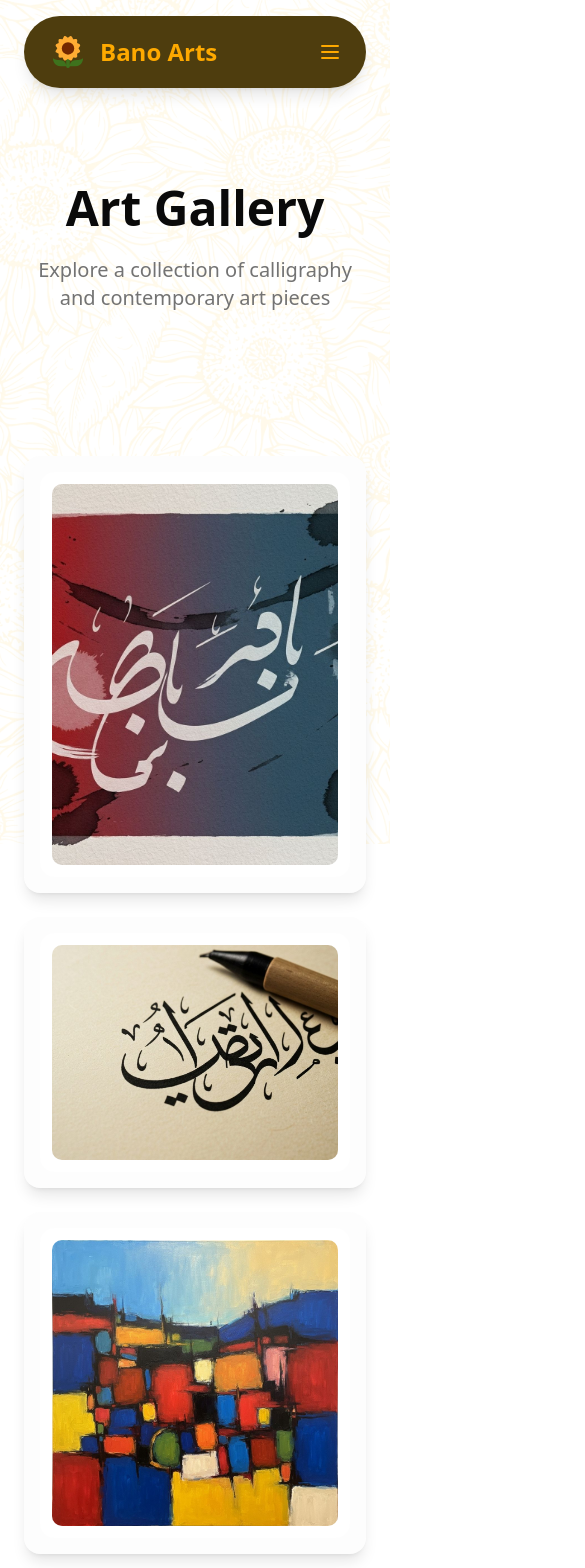
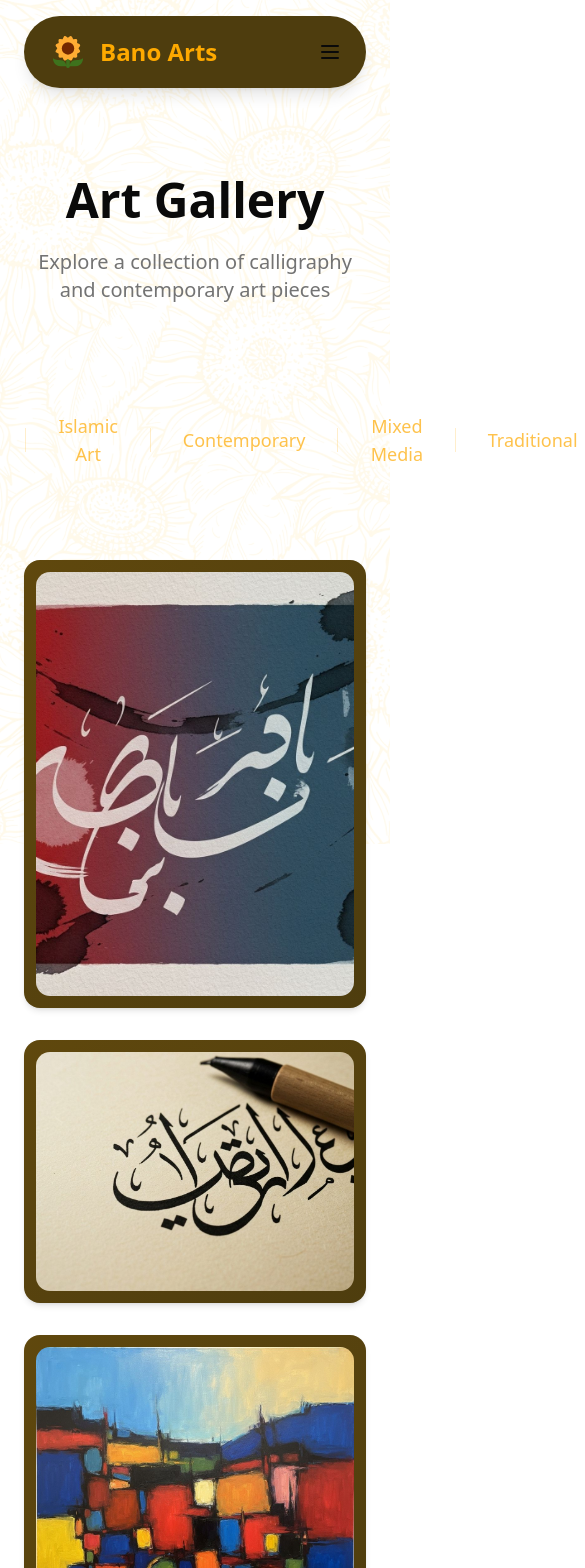
Before and after one commit to m-zulqi/bano-arts, a React (Vite) app: page /gallery in a window 390 px wide. Shown: the top 1568 px of the page, 585 px wide, since content can reach past the window. Built offline with nearby package versions, Linux system fonts and the light colour scheme.

Commit message:
Modify the image gallery

```diff
--- a/src/App.jsx
+++ b/src/App.jsx
@@ -1,4 +1,5 @@
 import { Routes, Route } from "react-router-dom"
+import Layout from "./components/layout"
 import HomePage from "./pages/HomePage"
 import AboutPage from "./pages/AboutPage"
 import GalleryPage from "./pages/GalleryPage"
@@ -6,12 +7,14 @@ import ContactPage from "./pages/ContactPage"
 
 function App() {
   return (
+    <Layout>
       <Routes>
         <Route path="/" element={<HomePage />} />
         <Route path="/about" element={<AboutPage />} />
         <Route path="/gallery" element={<GalleryPage />} />
         <Route path="/contact" element={<ContactPage />} />
       </Routes>
+    </Layout>
   )
 }
 
--- /dev/null
+++ b/src/components/image-modal.jsx
@@ -0,0 +1,73 @@
+import { motion, AnimatePresence } from "framer-motion";
+import { X, Download } from "lucide-react";
+import { Button } from "@/components/ui/button";
+
+export default function ImageModal({ image, onClose }) {
+  if (!image) return null;
+
+  const handleDownload = async () => {
+    try {
+      const response = await fetch(image.src);
+      const blob = await response.blob();
+      const url = window.URL.createObjectURL(blob);
+      const link = document.createElement('a');
+      link.href = url;
+      link.download = `${image.title}.jpg`;
+      document.body.appendChild(link);
+      link.click();
+      document.body.removeChild(link);
+      window.URL.revokeObjectURL(url);
+    } catch (error) {
+      console.error('Error downloading image:', error);
+    }
+  };
+
+  return (
+    <AnimatePresence>
+      <motion.div
+        initial={{ opacity: 0 }}
+        animate={{ opacity: 1 }}
+        exit={{ opacity: 0 }}
+        className="fixed inset-0 bg-black/90 z-50 flex items-center justify-center p-4 md:p-8"
+      >
+        <div className="absolute top-4 right-4 flex items-center gap-2">
+          <Button
+            onClick={handleDownload}
+            variant="ghost"
+            size="icon"
+            className="text-white hover:text-[#fea900] rounded-full"
+          >
+            <Download className="w-6 h-6" />
+          </Button>
+          <Button
+            onClick={onClose}
+            variant="ghost"
+            size="icon"
+            className="text-white hover:text-[#fea900] rounded-full"
+          >
+            <X className="w-6 h-6" />
+          </Button>
+        </div>
+
+        <motion.div
+          initial={{ scale: 0.9, opacity: 0 }}
+          animate={{ scale: 1, opacity: 1 }}
+          exit={{ scale: 0.9, opacity: 0 }}
+          className="relative max-w-5xl w-full mx-auto"
+        >
+          <div className="relative aspect-[16/9] w-full">
+            <img
+              src={image.src}
+              alt={image.title}
+              className="w-full h-full object-contain rounded-lg"
+            />
+          </div>
+          <div className="absolute bottom-0 left-0 right-0 p-6 bg-gradient-to-t from-black/80 via-black/40 to-transparent">
+            <h3 className="text-white text-2xl font-bold mb-2">{image.title}</h3>
+            <p className="text-white/80">{image.description}</p>
+          </div>
+        </motion.div>
+      </motion.div>
+    </AnimatePresence>
+  );
+}
--- /dev/null
+++ b/src/components/layout.jsx
@@ -0,0 +1,14 @@
+import Navbar from "./navbar"
+import Footer from "./footer"
+
+export default function Layout({ children }) {
+  return (
+    <div className="min-h-screen flex flex-col">
+      <Navbar />
+      <main className="flex-grow pt-24"> {/* Added padding-top to account for fixed navbar */}
+        {children}
+      </main>
+      <Footer />
+    </div>
+  )
+}
--- a/src/components/navbar.jsx
+++ b/src/components/navbar.jsx
@@ -7,7 +7,7 @@ export default function Navbar() {
   const [isOpen, setIsOpen] = useState(false)
 
   return (
-    <nav className="w-full px-6 py-4 relative">
+    <nav className="w-full px-6 py-4 fixed top-0 left-0 right-0 z-50">
       <div className="max-w-7xl mx-auto bg-[#4e3d0e] backdrop-blur-sm rounded-full px-6 py-4 shadow-lg">
         <div className="flex items-center justify-between">
           {/* Logo and Title - Left */}
@@ -55,7 +55,7 @@ export default function Navbar() {
 
           {/* Hamburger Button - Mobile */}
           <button
-            className="md:hidden text-[#fea900] hover:text-[#e0b481] transition-colors"
+            className="md:hidden text-foreground hover:text-primary transition-colors"
             onClick={() => setIsOpen(!isOpen)}
           >
             <svg
@@ -92,7 +92,7 @@ export default function Navbar() {
             animate={{ opacity: 1, y: 0 }}
             exit={{ opacity: 0, y: -20 }}
             transition={{ duration: 0.2 }}
-            className="absolute top-24 left-4 right-4 bg-[#4e3d0e] rounded-2xl shadow-lg p-6 md:hidden z-50"
+            className="absolute top-24 left-4 right-4 bg-[#4e3d0e] rounded-2xl shadow-lg p-6 md:hidden"
           >
             <div className="flex flex-col space-y-4">
               <Link
--- /dev/null
+++ b/src/data/gallery-data.json
@@ -0,0 +1,98 @@
+[
+  {
+    "id": 1,
+    "category": "Calligraphy",
+    "src": "/gallery/abstract-calligraphy-art.jpg",
+    "title": "Abstract Harmony",
+    "description": "Contemporary interpretation of classical Arabic calligraphy with modern color palette",
+    "dimensions": "portrait"
+  },
+  {
+    "id": 2,
+    "category": "Islamic Art",
+    "src": "/gallery/traditional-islamic-calligraphy.jpg",
+    "title": "Sacred Verses",
+    "description": "Traditional Islamic calligraphy featuring Quranic verses in gold and black",
+    "dimensions": "landscape"
+  },
+  {
+    "id": 3,
+    "category": "Contemporary",
+    "src": "/gallery/contemporary-art-painting.jpg",
+    "title": "Modern Expression",
+    "description": "Mixed media artwork combining calligraphy with contemporary painting techniques",
+    "dimensions": "square"
+  },
+  {
+    "id": 4,
+    "category": "Mixed Media",
+    "src": "/gallery/minimalist-calligraphy-design.jpg",
+    "title": "Minimalist Beauty",
+    "description": "Clean, minimalist approach to Arabic calligraphy with emphasis on negative space",
+    "dimensions": "portrait"
+  },
+  {
+    "id": 5,
+    "category": "Traditional",
+    "src": "/gallery/ornate-islamic-art-pattern.jpg",
+    "title": "Ornate Patterns",
+    "description": "Intricate Islamic geometric patterns combined with flowing calligraphic elements",
+    "dimensions": "square"
+  },
+  {
+    "id": 6,
+    "category": "Modern Typography",
+    "src": "/gallery/modern-arabic-typography.jpg",
+    "title": "Typography Fusion",
+    "description": "Modern Arabic typography design with contemporary color schemes",
+    "dimensions": "landscape"
+  },
+  {
+    "id": 7,
+    "category": "Watercolor Art",
+    "src": "/gallery/watercolor-calligraphy-art.jpg",
+    "title": "Watercolor Dreams",
+    "description": "Delicate watercolor techniques applied to traditional calligraphic forms",
+    "dimensions": "portrait"
+  },
+  {
+    "id": 8,
+    "category": "Landscape Calligraphy",
+    "src": "/landscape-painting-with-calligraphy.jpg",
+    "title": "Nature's Script",
+    "description": "Landscape painting enhanced with poetic calligraphy overlay",
+    "dimensions": "landscape"
+  },
+  {
+    "id": 9,
+    "category": "Gold Leaf",
+    "src": "/gold-leaf-calligraphy.jpg",
+    "title": "Golden Elegance",
+    "description": "Luxurious gold leaf application on traditional black calligraphy",
+    "dimensions": "square"
+  },
+  {
+    "id": 10,
+    "category": "Mixed Media",
+    "src": "/contemporary-mixed-media.jpg",
+    "title": "Mixed Media Innovation",
+    "description": "Innovative combination of digital and traditional calligraphy techniques",
+    "dimensions": "portrait"
+  },
+  {
+    "id": 11,
+    "category": "Spiritual Art",
+    "src": "/spiritual-art-piece.jpg",
+    "title": "Spiritual Journey",
+    "description": "Meditative artwork exploring themes of spirituality through calligraphy",
+    "dimensions": "landscape"
+  },
+  {
+    "id": 12,
+    "category": "Modern Islamic Art",
+    "src": "/modern-islamic-art.jpg",
+    "title": "Contemporary Islamic Art",
+    "description": "Modern interpretation of Islamic art principles with bold color choices",
+    "dimensions": "square"
+  }
+]
--- a/src/pages/AboutPage.jsx
+++ b/src/pages/AboutPage.jsx
@@ -1,8 +1,6 @@
 "use client"
 
 import { motion } from "framer-motion"
-import Navbar from "@/components/navbar"
-import Footer from "@/components/footer"
 
 export default function AboutPage() {
   return (
@@ -14,8 +12,6 @@ export default function AboutPage() {
           backgroundImage: "url('/images/sunflower-bg.jpg')",
         }}
       />
-
-      <Navbar />
 
       <main className="relative z-10">
         {/* Header */}
@@ -136,8 +132,6 @@ export default function AboutPage() {
           </div>
         </section>
       </main>
-
-      <Footer />
     </div>
   )
 }
--- a/src/pages/GalleryPage.jsx
+++ b/src/pages/GalleryPage.jsx
@@ -1,99 +1,27 @@
 "use client"
 
-import { motion } from "framer-motion"
-import Navbar from "@/components/navbar"
-import Footer from "@/components/footer"
-
-const artworks = [
-  {
-    id: 1,
-    src: "/gallery/abstract-calligraphy-art.jpg",
-    title: "Abstract Harmony",
-    description: "Contemporary interpretation of classical Arabic calligraphy with modern color palette",
-    dimensions: "portrait",
-  },
-  {
-    id: 2,
-    src: "/gallery/traditional-islamic-calligraphy.jpg",
-    title: "Sacred Verses",
-    description: "Traditional Islamic calligraphy featuring Quranic verses in gold and black",
-    dimensions: "landscape",
-  },
-  {
-    id: 3,
-    src: "/gallery/contemporary-art-painting.jpg",
-    title: "Modern Expression",
-    description: "Mixed media artwork combining calligraphy with contemporary painting techniques",
-    dimensions: "square",
-  },
-  {
-    id: 4,
-    src: "/gallery/minimalist-calligraphy-design.jpg",
-    title: "Minimalist Beauty",
-    description: "Clean, minimalist approach to Arabic calligraphy with emphasis on negative space",
-    dimensions: "portrait",
-  },
-  {
-    id: 5,
-    src: "/gallery/ornate-islamic-art-pattern.jpg",
-    title: "Ornate Patterns",
-    description: "Intricate Islamic geometric patterns combined with flowing calligraphic elements",
-    dimensions: "square",
-  },
-  {
-    id: 6,
-    src: "/gallery/modern-arabic-typography.jpg",
-    title: "Typography Fusion",
-    description: "Modern Arabic typography design with contemporary color schemes",
-    dimensions: "landscape",
-  },
-  {
-    id: 7,
-    src: "/gallery/watercolor-calligraphy-art.jpg",
-    title: "Watercolor Dreams",
-    description: "Delicate watercolor techniques applied to traditional calligraphic forms",
-    dimensions: "portrait",
-  },
-  {
-    id: 8,
-    src: "/gallery/landscape-painting-with-calligraphy.jpg",
-    title: "Nature's Script",
-    description: "Landscape painting enhanced with poetic calligraphy overlay",
-    dimensions: "landscape",
-  },
-  {
-    id: 9,
-    src: "/gallery/gold-leaf-calligraphy.jpg",
-    title: "Golden Elegance",
-    description: "Luxurious gold leaf application on traditional black calligraphy",
-    dimensions: "square",
-  },
-  {
-    id: 10,
-    src: "/gallery/contemporary-mixed-media.jpg",
-    title: "Mixed Media Innovation",
-    description: "Innovative combination of digital and traditional calligraphy techniques",
-    dimensions: "portrait",
-  },
-  {
-    id: 11,
-    src: "/gallery/spiritual-art-piece.jpg",
-    title: "Spiritual Journey",
-    description: "Meditative artwork exploring themes of spirituality through calligraphy",
-    dimensions: "landscape",
-  },
-  {
-    id: 12,
-    src: "/gallery/modern-islamic-art.jpg",
-    title: "Contemporary Islamic Art",
-    description: "Modern interpretation of Islamic art principles with bold color choices",
-    dimensions: "square",
-  },
-]
+import { useState, useEffect } from "react"
+import { motion, AnimatePresence } from "framer-motion"
+import galleryData from "../data/gallery-data.json"
+import ImageModal from "@/components/image-modal"
 
 export default function GalleryPage() {
+  const [activeCategory, setActiveCategory] = useState("All")
+  const [filteredArtworks, setFilteredArtworks] = useState([])
+  const [selectedImage, setSelectedImage] = useState(null)
+
+  const categories = ["All", "Calligraphy", "Islamic Art", "Contemporary", "Mixed Media", "Traditional"]
+
+  useEffect(() => {
+    if (activeCategory === "All") {
+      setFilteredArtworks(galleryData)
+    } else {
+      setFilteredArtworks(galleryData.filter((artwork) => artwork.category === activeCategory))
+    }
+  }, [activeCategory])
+
   return (
-    <div className="min-h-screen relative">
+    <div className="relative">
       {/* Background Pattern */}
       <div
         className="fixed inset-0 bg-cover bg-center bg-repeat opacity-10 z-0"
@@ -101,8 +29,6 @@ export default function GalleryPage() {
           backgroundImage: "url('/images/sunflower-bg.jpg')",
         }}
       />
-
-      <Navbar />
 
       <main className="relative z-10">
         {/* Header */}
@@ -113,66 +39,100 @@ export default function GalleryPage() {
             transition={{ duration: 0.8 }}
             className="max-w-4xl mx-auto px-6"
           >
-            <h1 className="text-5xl md:text-7xl font-bold text-foreground mb-6 text-balance">Art Gallery</h1>
-            <p className="text-xl text-muted-foreground max-w-2xl mx-auto text-pretty">
+            <h1 className="text-5xl md:text-7xl font-bold text-foreground mb-6">Art Gallery</h1>
+            <p className="text-xl text-muted-foreground max-w-2xl mx-auto">
               Explore a collection of calligraphy and contemporary art pieces
             </p>
           </motion.div>
         </section>
 
+        {/* Category Navigation */}
+        <section className="sticky top-24z-20">
+          <div className="max-w-7xl mx-auto px-6 py-4">
+            <div className="flex items-center justify-center">
+              {categories.map((category, index) => (
+                <div key={category} className="flex items-center">
+                  <button
+                    onClick={() => setActiveCategory(category)}
+                    className={`relative px-8 py-3 text-lg font-medium transition-all duration-300 ${
+                      activeCategory === category
+                        ? "text-[#fea900]"
+                        : "text-[#fea900]/70 hover:text-[#fea900]"
+                    }`}
+                  >
+                    {category}
+                    {activeCategory === category && (
+                      <motion.div
+                        layoutId="activeCategoryIndicator"
+                        className="absolute bottom-0 left-0 right-0 h-0.5 bg-[#fea900]"
+                        initial={{ opacity: 0 }}
+                        animate={{ opacity: 1 }}
+                        transition={{ duration: 0.3 }}
+                      />
+                    )}
+                  </button>
+                  {index < categories.length - 1 && (
+                    <div className="h-6 w-px bg-[#fea900]/20" />
+                  )}
+                </div>
+              ))}
+            </div>
+          </div>
+        </section>
+
         {/* Gallery Grid */}
         <section className="py-16 px-6">
           <div className="max-w-7xl mx-auto">
-            <div className="columns-1 md:columns-2 lg:columns-3 xl:columns-4 gap-6 space-y-6">
-              {artworks.map((artwork, index) => (
+            <motion.div
+              layout
+              className="columns-1 sm:columns-2 lg:columns-3 gap-8 space-y-8"
+            >
+              {filteredArtworks.map((artwork, index) => (
                 <motion.div
                   key={artwork.id}
-                  initial={{ opacity: 0, y: 50 }}
+                  layout
+                  initial={{ opacity: 0, y: 20 }}
                   animate={{ opacity: 1, y: 0 }}
-                  transition={{ duration: 0.6, delay: index * 0.1 }}
-                  className="break-inside-avoid group"
+                  exit={{ opacity: 0, y: 20 }}
+                  transition={{ duration: 0.4, delay: index * 0.1 }}
+                  className="break-inside-avoid group cursor-pointer"
+                  onClick={() => setSelectedImage(artwork)}
                 >
-                  <div className="relative overflow-hidden rounded-2xl bg-card shadow-lg hover:shadow-xl transition-all duration-300 transform hover:-translate-y-2">
-                    {/* Frame Effect */}
-                    <div className="p-4 bg-gradient-to-br from-accent/20 to-secondary/20">
-                      <div className="relative overflow-hidden rounded-xl bg-background p-3">
+                  <div className="relative bg-[#4e3d0e] rounded-2xl overflow-hidden shadow-md hover:shadow-xl transition-all duration-500 transform hover:-translate-y-2">
+                    <div className="p-3 bg-gradient-to-br from-[#fea900]/10 to-[#4e3d0e]/10">
+                      <div className={`relative overflow-hidden rounded-xl ${
+                        artwork.dimensions === "portrait" ? "aspect-[3/4]" :
+                        artwork.dimensions === "landscape" ? "aspect-[4/3]" :
+                        "aspect-square"
+                      }`}>
                         <img
                           src={artwork.src || "/placeholder.svg"}
                           alt={artwork.title}
-                          className={`w-full object-cover rounded-lg ${
-                            artwork.dimensions === "portrait"
-                              ? "aspect-[3/4]"
-                              : artwork.dimensions === "landscape"
-                                ? "aspect-[4/3]"
-                                : "aspect-square"
-                          }`}
+                          className="w-full h-full object-cover transition-transform duration-700 group-hover:scale-110"
                         />
-
-                        {/* Overlay with title */}
-                        <div className="absolute inset-0 bg-gradient-to-t from-black/80 via-transparent to-transparent opacity-0 group-hover:opacity-100 transition-opacity duration-300 rounded-lg">
-                          <div className="absolute bottom-0 left-0 right-0 p-4">
-                            <h3 className="text-white font-semibold text-lg mb-1">{artwork.title}</h3>
-                          </div>
-                        </div>
                       </div>
                     </div>
 
-                    {/* Description on hover */}
-                    <div className="absolute inset-0 bg-black/90 opacity-0 group-hover:opacity-100 transition-opacity duration-300 flex items-center justify-center p-6 rounded-2xl">
-                      <div className="text-center">
-                        <h3 className="text-white font-bold text-xl mb-3">{artwork.title}</h3>
-                        <p className="text-gray-200 text-sm leading-relaxed">{artwork.description}</p>
+                    {/* Overlay */}
+                    <div className="absolute inset-0 bg-gradient-to-t from-black/90 via-black/50 to-transparent opacity-0 group-hover:opacity-100 transition-all duration-300">
+                      <div className="absolute bottom-0 left-0 right-0 p-6 transform translate-y-4 group-hover:translate-y-0 transition-transform duration-300">
+                        <h3 className="text-white font-bold text-xl mb-2">{artwork.title}</h3>
+                        <p className="text-white/80 text-sm leading-relaxed">{artwork.description}</p>
                       </div>
                     </div>
                   </div>
                 </motion.div>
               ))}
-            </div>
+            </motion.div>
           </div>
         </section>
       </main>
 
-      <Footer />
+      {/* Image Modal */}
+      <ImageModal
+        image={selectedImage}
+        onClose={() => setSelectedImage(null)}
+      />
     </div>
   )
 }
```
Also changed, not shown: src/pages/ContactPage.jsx (+1 -7 lines), src/pages/HomePage.jsx (+3 -8 lines). Lines whose indentation alone changed are shown as unchanged.
